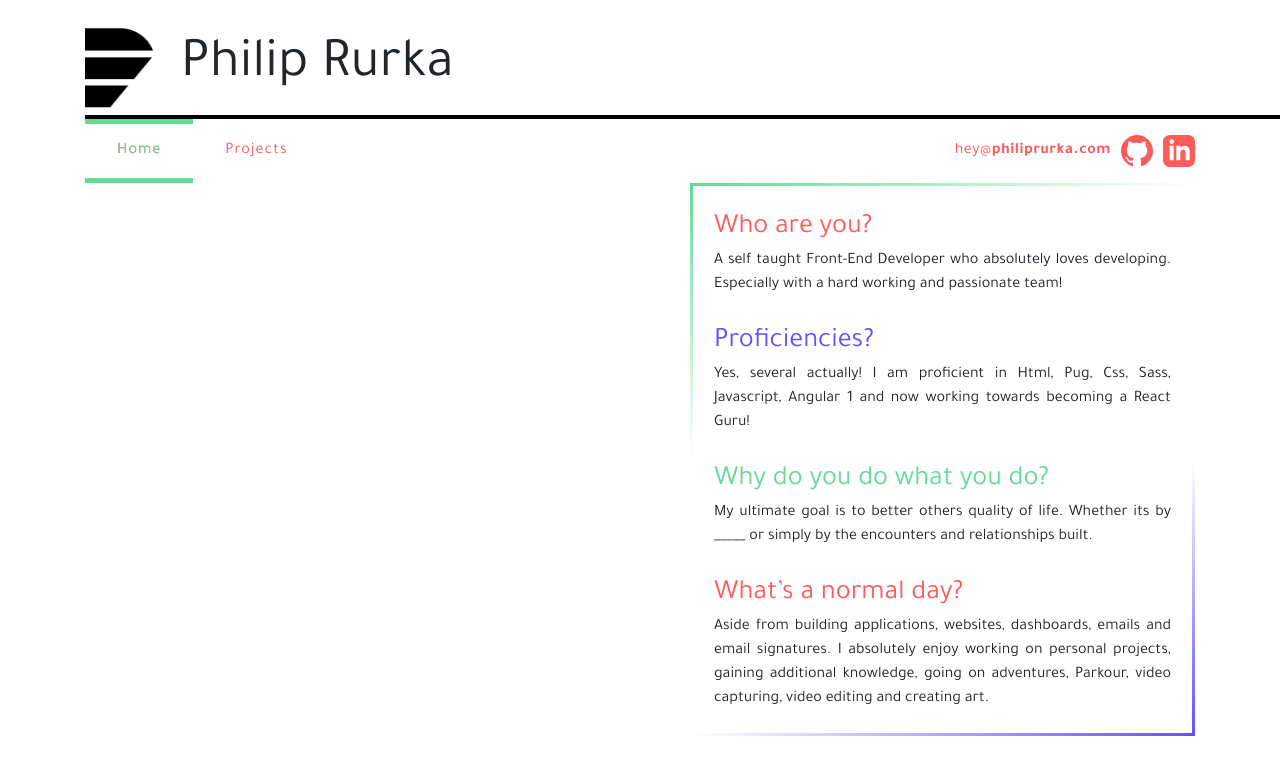
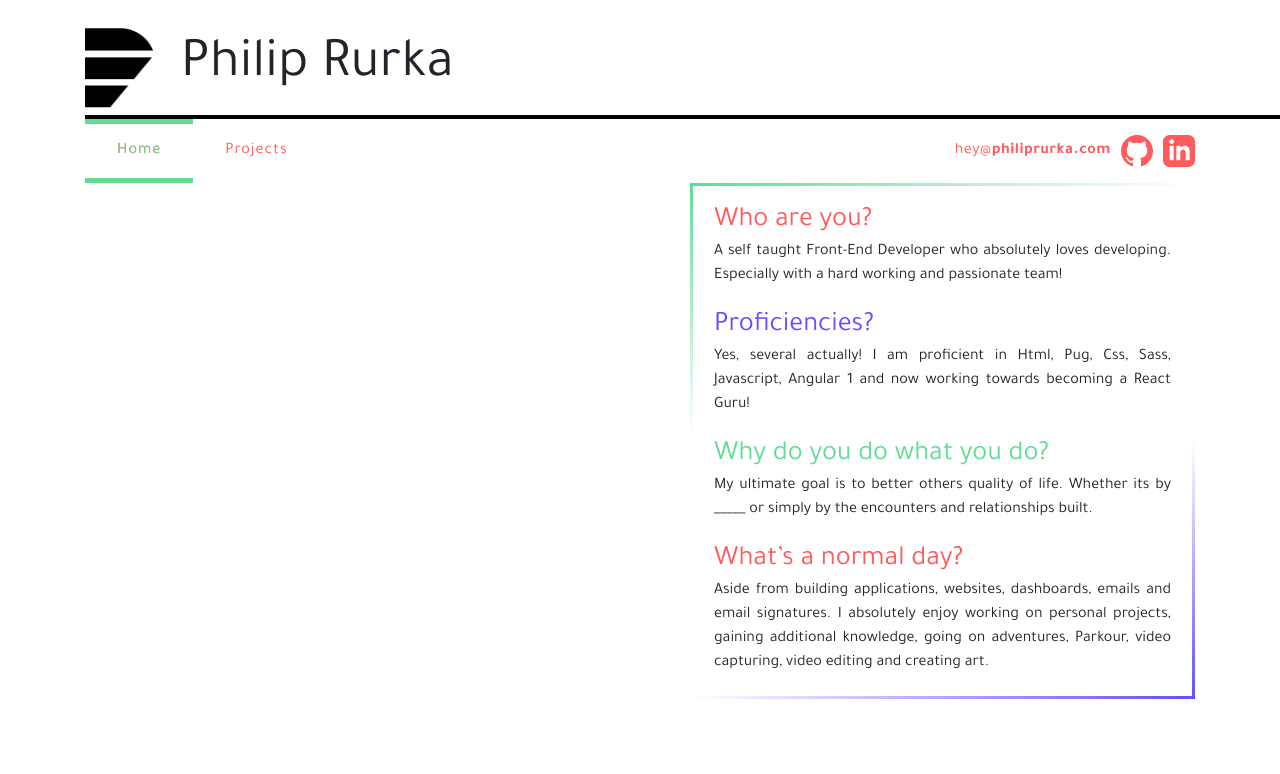
Before and after one commit to PhilipRurka/Live-Portfolio, a React (Create React App) app: page / in a window 1280 px wide. Shown: the top 774 px of the page. Built offline with nearby package versions, Linux system fonts and the light colour scheme.

Commit message:
Adjusted the GradContainer

```diff
--- a/src/components/CornerGradContainer/CornerGradContainer.js
+++ b/src/components/CornerGradContainer/CornerGradContainer.js
@@ -121,7 +121,7 @@ const GradWrapper = styled.div(({ corner, color }) => {
       position: 'absolute',
       top: '0',
       left: '0',
-      paddingBottom: 'calc(100% + 3em)',
+      height: '100%',
       width: '100%',
       pointerEvents: 'none',
       ...corners[1],
--- a/src/components/GeneralDescription/GeneralDescription.js
+++ b/src/components/GeneralDescription/GeneralDescription.js
@@ -47,6 +47,9 @@ const Content = styled.div({
 
   'span': {
     fontSize: '1.75rem',
+    lineHeight: '1em',
+    marginBottom: '5px',
+    display: 'inline-block',
     '&.purple': { color: COLORS.purple },
     '&.green': { color: COLORS.green },
     '&.red': { color: COLORS.red },
```
